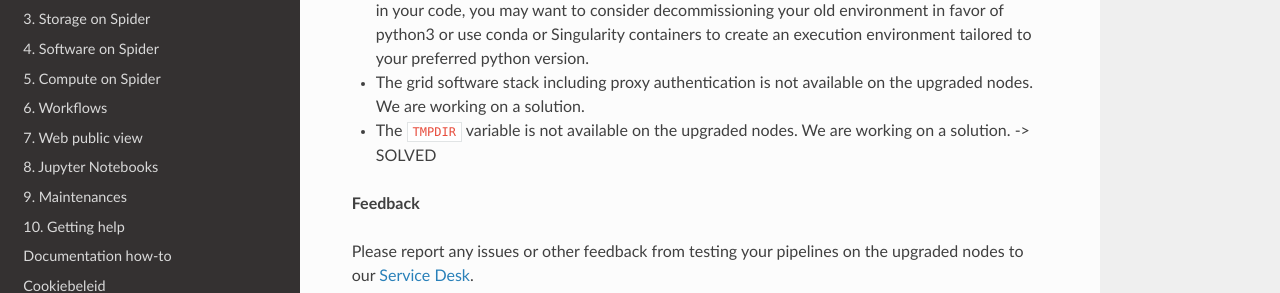
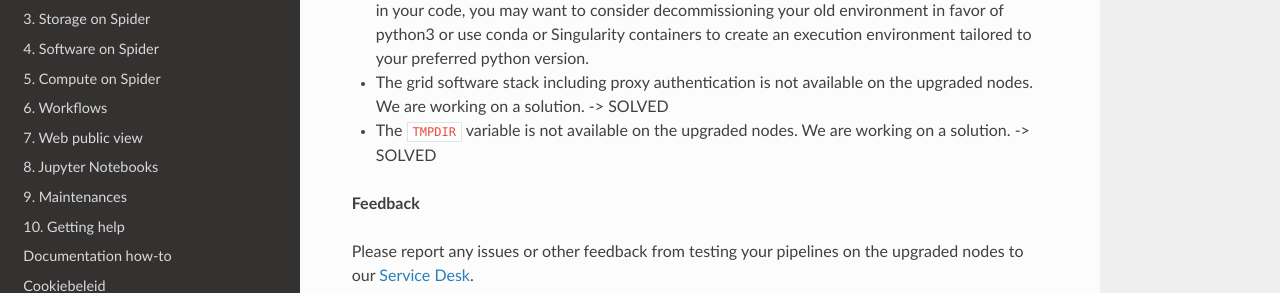
Before and after one commit to sara-nl/spiderdocs, a Sphinx documentation site: the page built from source/Pages/maintenance_instructions.rst, in a window 1280 px wide and 900 px high, scrolled down 1323 px. Shown: the part 185-478 px from the top of the window. Built offline with Sphinx 7.4.7 and the Read the Docs theme 2.0.0, drawn with Linux system fonts in a browser that asks for light colours; some of the changed text lies outside the part shown.

```diff
--- a/source/Pages/maintenance_instructions.rst
+++ b/source/Pages/maintenance_instructions.rst
@@ -56,7 +56,7 @@ SBATCH directive            Functionality                                   Usag
 **Known issues**
 
 - CentOS 8 does not provide to users a python interpreter, only python3. If you still use python2 in your code, you may want to consider decommissioning your old environment in favor of python3 or use conda or Singularity containers to create an execution environment tailored to your preferred python version.
-- The grid software stack including proxy authentication is not available on the upgraded nodes. We are working on a solution.
+- The grid software stack including proxy authentication is not available on the upgraded nodes. We are working on a solution. -> SOLVED
 - The ``TMPDIR`` variable is not available on the upgraded nodes. We are working on a solution. -> SOLVED
 
 **Feedback**
```
Also changed, not shown: other parts of source/Pages/maintenance_instructions.rst (+1 -1 lines).
